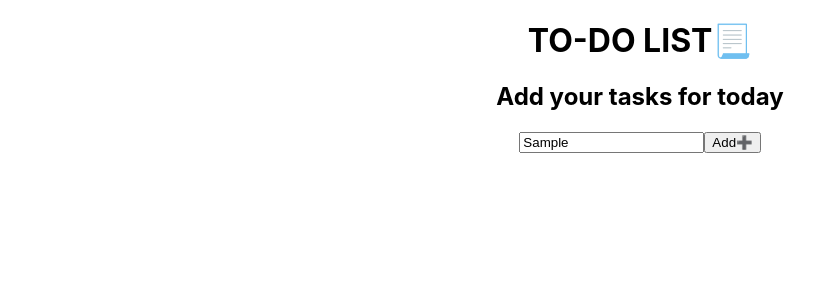
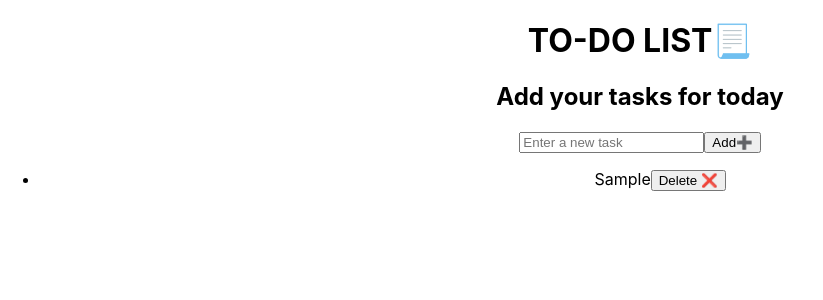
Before and after one commit to M-Saleh-N/to-do-list, a React (Create React App) app: page / in a window 1280 px wide. Both pictures are taken after typing "Sample" into the empty fields and a click on the button "Add➕". Shown: the top 300 px of the page, without its empty margins (0-823 px from the left). Built offline with nearby package versions, Linux system fonts and the light colour scheme.

Commit message:
added new content and made alot of changes

```diff
--- a/src/components/todo.js
+++ b/src/components/todo.js
@@ -2,38 +2,64 @@ import React,{useState} from "react";
 import '../styles/todo.css'
 
 function Todolist (){
-    const [task, setTask] = useState([]);
-    const [newTask, setNewTask] = useState('')
+  const [items, setItems] = useState([]);
+  const [checked, setChecked] = useState({});
+  const [input, setInput] = useState("");
 
-    const addTask = () => {
-        if (newTask !== '') {
+  const addItem = () => {
+    if (!input.trim()) return;
+    setItems([...items, input.trim()]);
+    setInput("");
+  };
 
-        }
-    };
-    const deleteTask = (index) => {
-        setTask(task.filter((task, i) => i !== index));
-    };
+  const toggleCheck = (item) => {
+    setChecked((prev) => ({ ...prev, [item]: !prev[item] }));
+  };
+
+  const deleteItem = (itemToDelete) => {
+    setItems(items.filter((item) => item !== itemToDelete));
+    setChecked((prev) => {
+      const newChecked = { ...prev };
+      delete newChecked[itemToDelete];
+      return newChecked;
+    });
+}
 
     return(
-        <div className="todo-container">
+    <div className="todo-container">
       <h1>TO-DO LIST📃</h1>
       <h2>Add your tasks for today</h2>
+
+    <div className="input-section">
       <input
         type="text"
-        value={newTask}
-        onChange={(e) => setNewTask(e.target.value)}  // Update newTask state on input change
+        value={input}
+        onChange={(e) => setInput(e.target.value)}
         placeholder="Enter a new task"
       />
-      <button onClick={addTask}>Add➕</button>
+      <button onClick={addItem}>Add➕</button>
+      </div>
 
       <ul className="task-list">
-        {task.map((taskItem, index) => (
-          <li key={index}>
-            {taskItem}
-            <button onClick={() => deleteTask(index)}>Delete</button>
+        {items.map((item, index) => (
+          <li key={index}  className="task-item">
+            <span
+             onClick={() => toggleCheck(item)}
+              style={{
+                textDecoration: checked[item] ? "line-through" : "none",
+                cursor: "pointer",
+              }}
+            >
+            {item}
+            </span>
+
+            { <button onClick={() => deleteItem(item)}className="delete-btn">
+            Delete ❌
+            </button>}
           </li>
         ))}
       </ul>
+
     </div>
     );
 
```
